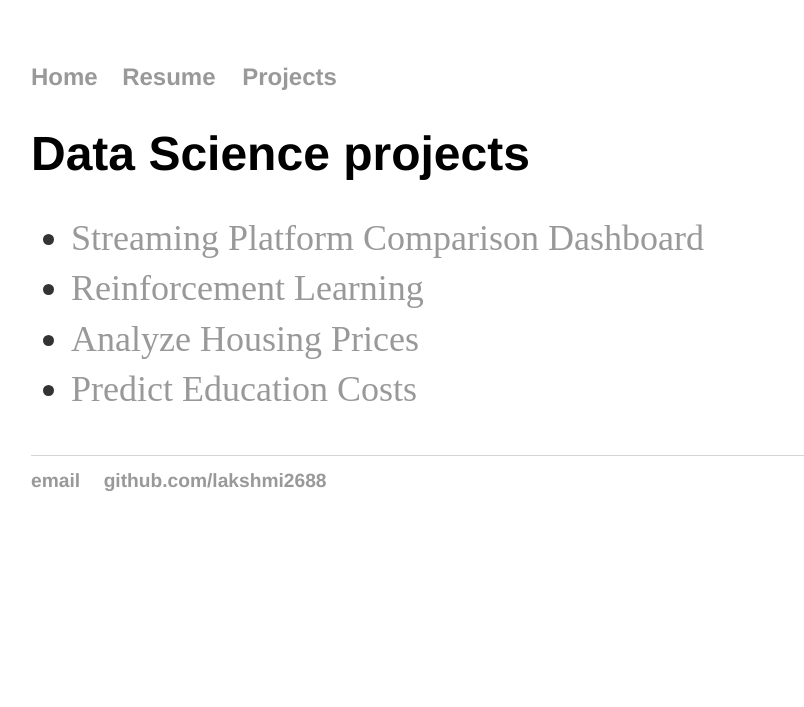
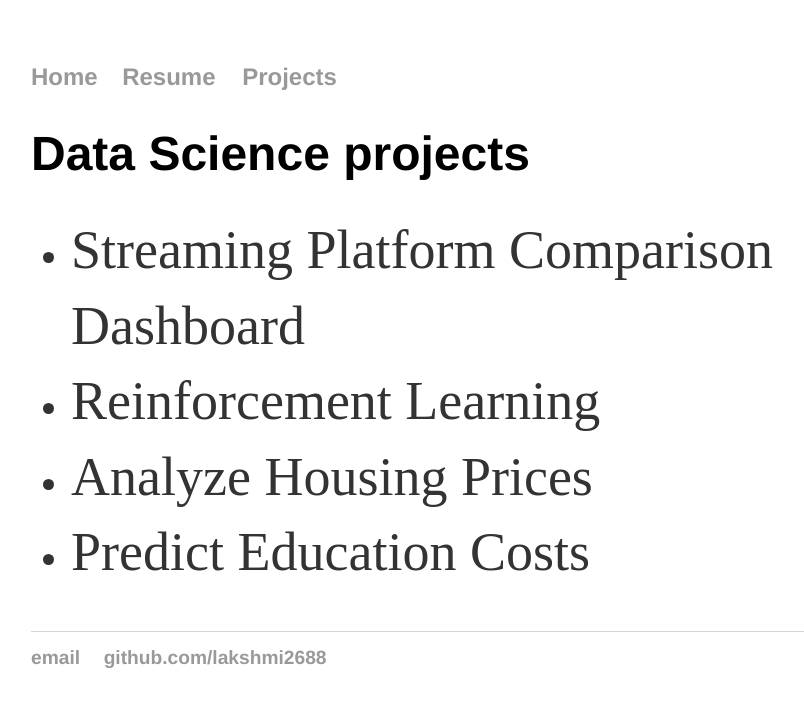
Before and after one commit to lakshmi2688/lakshmi2688.github.io, a Jekyll site: the page built from project/index.html, in a window 1280 px wide. Shown: the top 707 px of the page, without its empty margins (161-965 px from the left). Built offline with Jekyll 4.4.1, drawn with Linux system fonts in a browser that asks for light colours.

Commit message:
Update main.css

```diff
--- a/css/main.css
+++ b/css/main.css
@@ -45,3 +45,9 @@ ul.posts {
 ul.posts li {
     font-size: 1.5em;
 }
+
+ul.posts li a {
+    font-size: 1.5em;
+    line-height: 1.4em;
+    color: #333;
+}
```
